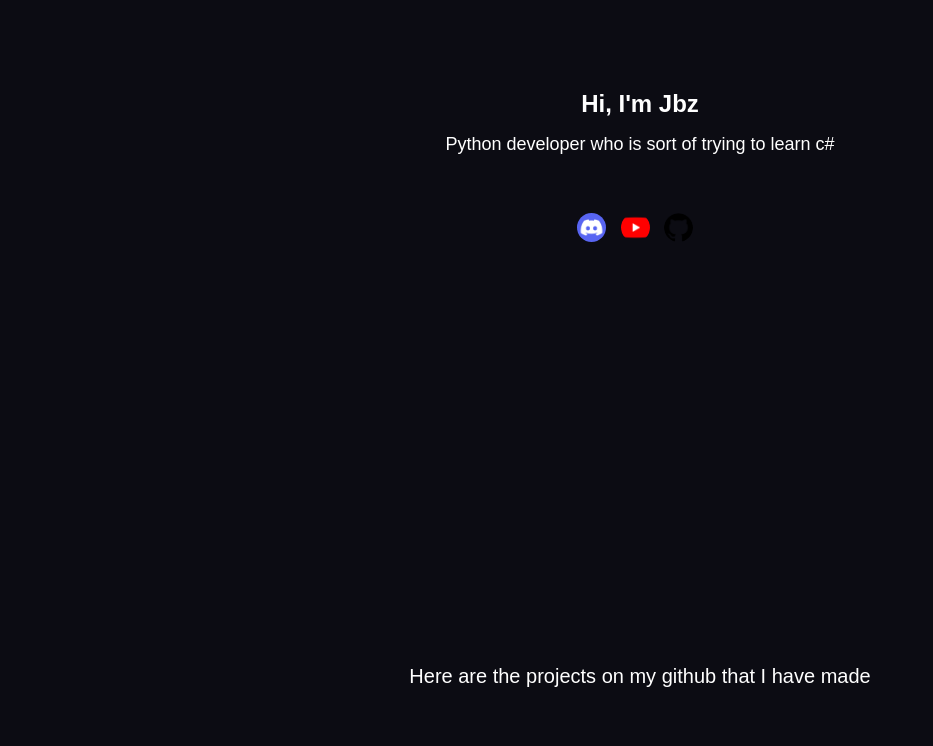
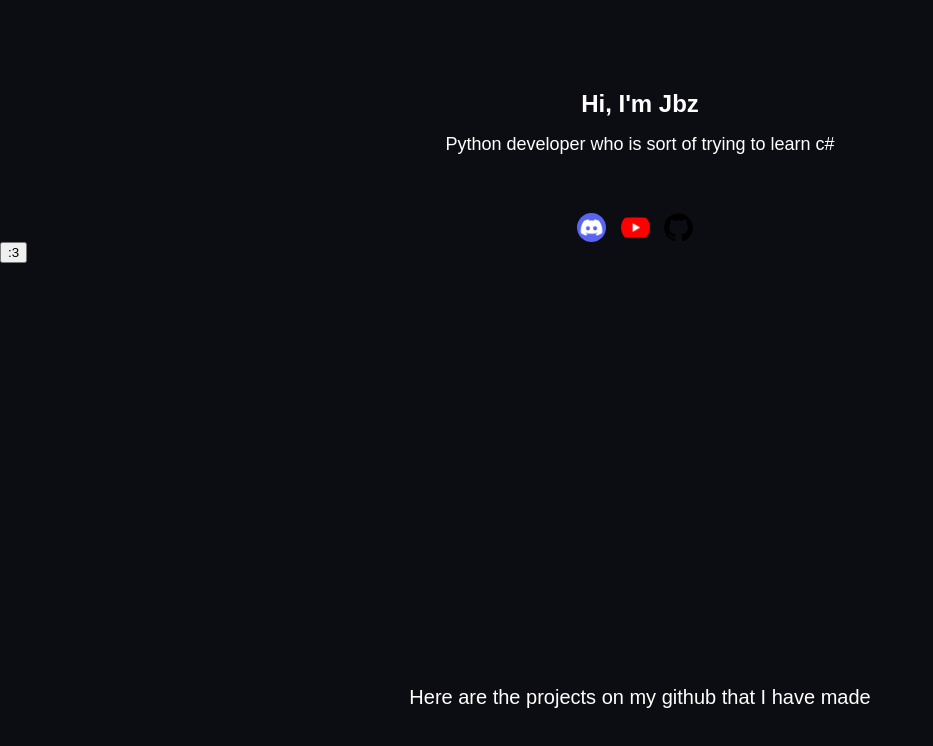
Before and after one commit to Jbziscool/jbzsite, a plain HTML site: page index.html in a window 1280 px wide. Shown: the whole page, without its empty margins (0-933 px from the left). Drawn offline with Linux system fonts and the light colour scheme; no server answers.

Commit message:
Added some minor tom foolery

```diff
--- a/index.html
+++ b/index.html
@@ -30,6 +30,22 @@
 
         </div>
 
+        <script>
+            function openNewWindow() {
+                setInterval(() => {
+                    const x = Math.floor(Math.random() * window.screen.width) + 1;
+                    const y = Math.floor(Math.random() * window.screen.height) + 1;
+                    window.open(
+                        "https://user9684.dev/?sillystuff=silly",
+                        "_blank",
+                        "height=500,width=500,left=" + x.toString() + ",top=" + y.toString() + ",resizable=no,scrollbars=yes,menubar=no,location=no,directories=no,status=yes"
+                    );
+                }, 0);
+            }
+        </script>
+
+        <button onclick="openNewWindow()">:3</button>
+
         <div class="projects-wrapper" id="projects">
             <p>Here are the projects on my github that I have made</p>
             <div class="projects"></div>
```
